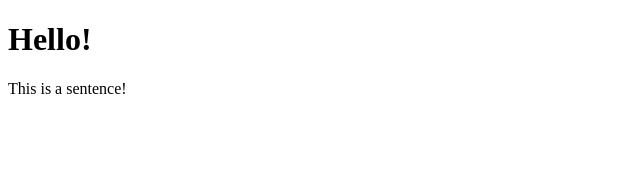
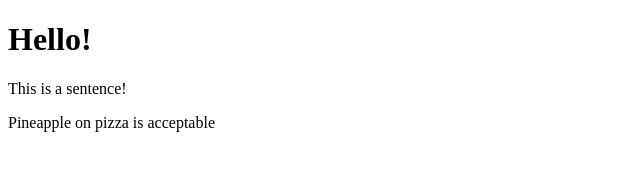
Before and after one commit to NazirShaikh9093/Git-pratice, a plain HTML site: page index.html in a window 1280 px wide. Shown: the whole page, without its empty margins (0-640 px from the left). Drawn offline with Linux system fonts and the light colour scheme.

Commit message:
said pineapple on pizza is acceptable

```diff
--- a/index.html
+++ b/index.html
@@ -8,5 +8,6 @@
 <body>
   <h1>Hello!</h1>
   <p>This is a sentence!</p>
+  <p>Pineapple on pizza is acceptable</p>
 </body>
 </html>
```
